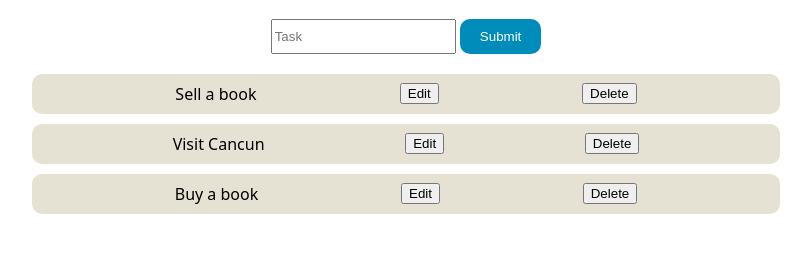
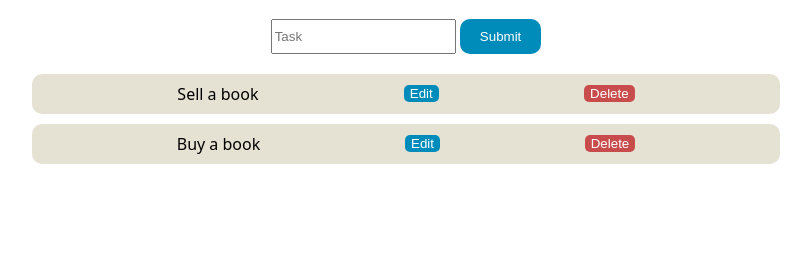
Before and after one commit to twincarlos/antra_project, a website: page index.html in a window 1280 px wide. Shown: the part 75-328 px from the top of the page, without its empty margins (234-1045 px from the left). Drawn offline with Linux system fonts and the light colour scheme; no server answers.

Commit message:
styling done

```diff
--- a/db.json
+++ b/db.json
@@ -6,14 +6,9 @@
       "id": 5
     },
     {
-      "title": "Visit Cancun",
-      "completed": false,
-      "id": 7
-    },
-    {
       "title": "Buy a book",
       "completed": false,
-      "id": 8
+      "id": 6
     }
   ]
 }
--- a/public/index.html
+++ b/index.html
@@ -13,6 +13,7 @@
             <button id="submit-button">Submit</button>
         </span>
         <div id="todo-list-div"></div>
+        <div id="completed-div"></div>
         <script src="./index.js"></script>
     </body>
 </html>
--- a/public/index.js
+++ b/index.js
@@ -1,11 +1,12 @@
 const todoListDiv = document.getElementById("todo-list-div");
+const completedDiv = document.getElementById("completed-div");
 
 const taskInput = document.getElementById("task-input");
 const submitButton = document.getElementById("submit-button");
 
 fetch("http://localhost:3000/todos/")
 .then(() => {
-    fetch("../db.json")
+    fetch("./db.json")
     .then(res => res.json())
     .then(data => {
         for(let todo of data.todos) {
@@ -14,7 +15,17 @@ fetch("http://localhost:3000/todos/")
 
             const todoP = document.createElement("p");
             todoP.classList.add("todo-p");
+            if (todo.completed) todoP.classList.add("completed-p");
             todoP.innerText = todo.title;
+            todoP.addEventListener("click", () => {
+                fetch(`http://localhost:3000/todos/${todo.id}`, {
+                    method: "PATCH",
+                    headers: {
+                        "Content-Type": "application/json"
+                    },
+                    body: JSON.stringify({ completed: !todo.completed })
+                });
+            });
 
             const todoEdit = document.createElement("button");
             todoEdit.classList.add("todo-edit");
@@ -67,9 +78,9 @@ fetch("http://localhost:3000/todos/")
                 });
             });
 
-            todoListDiv.appendChild(todoSpan);
+            todo.completed ? completedDiv.appendChild(todoSpan) : todoListDiv.appendChild(todoSpan);
             todoSpan.appendChild(todoP);
-            todoSpan.appendChild(todoEdit);
+            if (!todo.completed) todoSpan.appendChild(todoEdit);
             todoSpan.append(todoDelete);
         };
     });
--- a/public/styles.css
+++ b/styles.css
@@ -10,7 +10,7 @@ button {
     cursor: pointer;
 }
 
-#todo-list-div {
+#todo-list-div, #completed-div {
     width: 60vw;
     margin-top: 10px;
 }
@@ -43,3 +43,26 @@ button {
     border: none;
     padding: 5px 10px;
 }
+
+.todo-p {
+    cursor: pointer;
+}
+
+.completed-p {
+    text-decoration: line-through;
+    color: gray;
+}
+
+.todo-edit, .edit-submit {
+    background-color: #008cba;
+    border: none;
+    border-radius: 5px;
+    color: white;
+}
+
+.todo-delete, .cancel-edit {
+    background-color: #c94c4c;
+    border: none;
+    border-radius: 5px;
+    color: white;
+}
```
Also changed, not shown: 1 other file.
